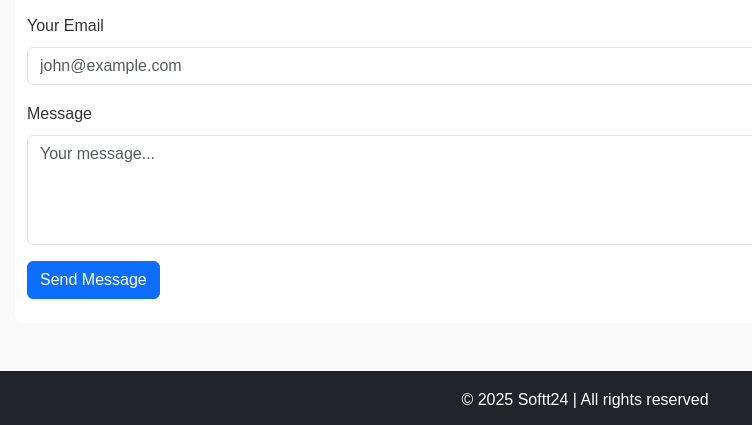
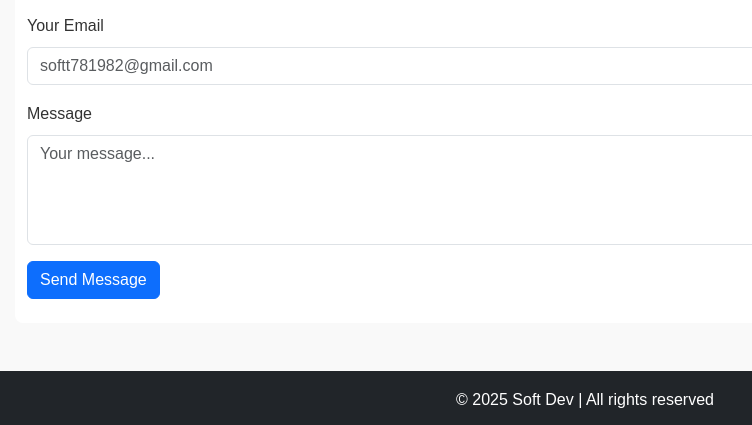
Before and after one commit to Softt24/git-test-2, a plain HTML site: page index.html in a window 1280 px wide. Shown: the part 1137-1562 px from the top of the page, 55-807 px from the left. Drawn offline with nearby package versions, Linux system fonts and the light colour scheme.

```diff
--- a/index.html
+++ b/index.html
@@ -47,7 +47,7 @@
   <!-- Hero Section -->
   <section class="bg-primary text-white text-center py-5">
     <div class="container px-3">
-      <h1 class="display-4">Hi, I'm Softt24</h1>
+      <h1 class="display-4">Hi, I'm Charles Christopher</h1>
       <p class="lead">A budding web developer learning Git, GitHub & Full-Stack Development</p>
     </div>
   </section>
@@ -110,7 +110,7 @@
       </div>
       <div class="mb-3">
         <label for="email" class="form-label">Your Email</label>
-        <input type="email" class="form-control" id="email" placeholder="john@example.com" required>
+        <input type="email" class="form-control" id="email" placeholder="softt781982@gmail.com" required>
       </div>
       <div class="mb-3">
         <label for="message" class="form-label">Message</label>
@@ -122,7 +122,7 @@
 
   <!-- Footer -->
   <footer class="bg-dark text-white text-center p-3 mt-5">
-    <p class="mb-0">&copy; 2025 Softt24 | All rights reserved</p>
+    <p class="mb-0">&copy; 2025 Soft Dev | All rights reserved</p>
   </footer>
 
   <!-- Scripts -->
```
